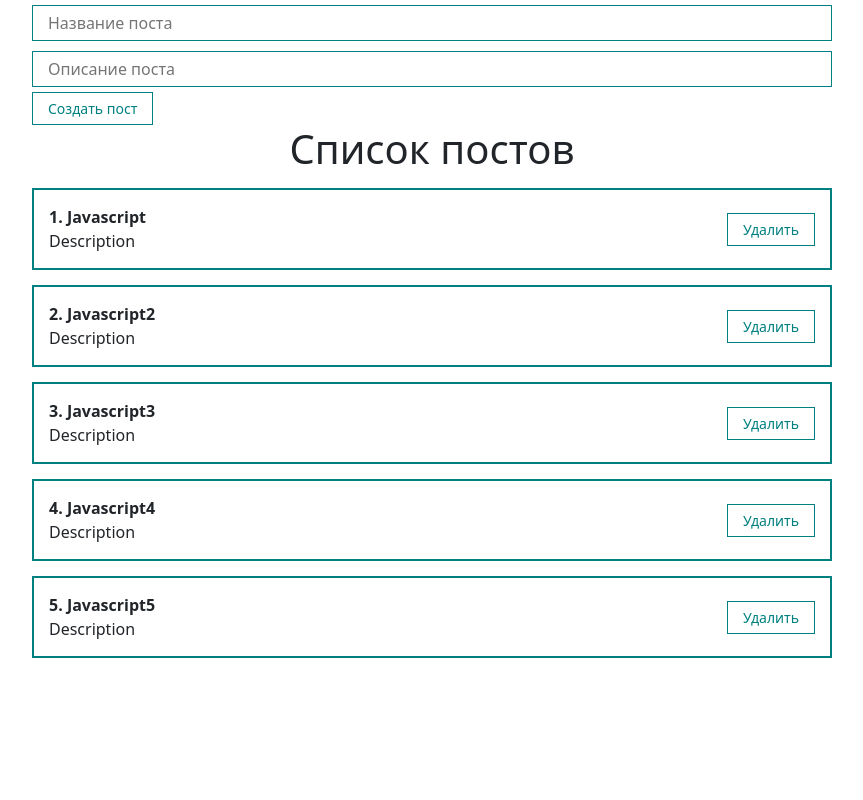
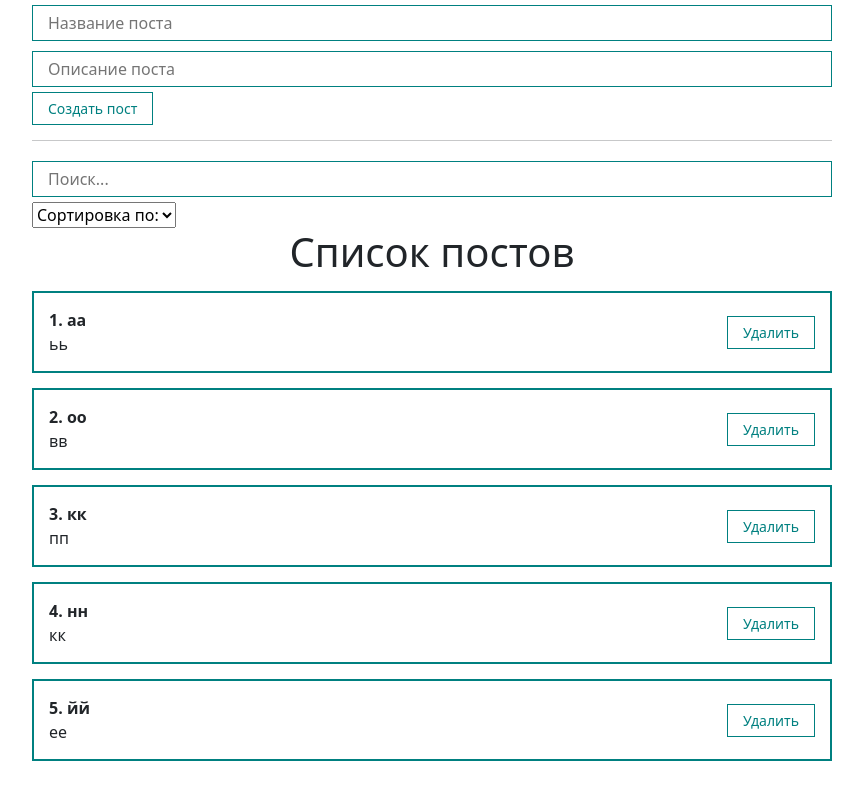
Before and after one commit to vas1levnv/react-test, a React (Create React App) app: page / in a window 1280 px wide. Shown: the whole page, without its empty margins (208-1071 px from the left). Built offline with nearby package versions, Linux system fonts and the light colour scheme.

Commit message:
фильтр и поиск у постов

```diff
--- a/src/App.js
+++ b/src/App.js
@@ -1,26 +1,37 @@
-import Counter from "./components/Counter";
 import './styles/App.css'
-import PostItem from "./components/PostItem";
-import {useState} from "react";
+import {useMemo, useState} from "react";
 import PostList from "./components/PostList";
-import MyButton from "./components/UI/button/MyButton";
+import PostForm from "./components/PostForm";
+import MySelect from "./components/UI/select/MySelect";
 import MyInput from "./components/UI/input/MyInput";
-import PostForm from "./components/PostForm";
+import PostFilter from "./components/PostFilter";
 
 function App() {
     const [posts, setPosts] = useState([
-        {id: 1, title: 'Javascript', body: 'Description'},
-        {id: 2, title: 'Javascript2', body: 'Description'},
-        {id: 3, title: 'Javascript3', body: 'Description'},
-        {id: 4, title: 'Javascript4', body: 'Description'},
-        {id: 5, title: 'Javascript5', body: 'Description'},
+        {id: 1, title: 'аа', body: 'ьь'},
+        {id: 2, title: 'оо', body: 'вв'},
+        {id: 3, title: 'кк', body: 'пп'},
+        {id: 4, title: 'нн', body: 'кк'},
+        {id: 5, title: 'йй', body: 'ее'},
     ])
 
+    const [filter, setFilter] = useState({sort: '', query: ''})
+
+    const sortedPosts = useMemo(() => {
+        console.log('function sortedPost')
+        if (filter.sort) {
+            return [...posts].sort((a, b) => a[filter.sort].localeCompare(b[filter.sort]))
+        }
+        return posts
+    }, [filter.sort, posts])
+
+    const sortedAndSearchedPosts = useMemo(() => {
+        return sortedPosts.filter(post => post.title.toLowerCase().includes(filter.query))
+    }, [filter.query, sortedPosts])
 
     const createPost = (newPost) => {
         setPosts([...posts, newPost])
     }
-
     const deletePost = (post) => {
         setPosts(posts.filter(p => p.id !== post.id))
     }
@@ -28,10 +39,12 @@
     return (
         <div className="App">
             <PostForm create={createPost}/>
-            {posts.length ?
-                <PostList posts={posts} deletePost={deletePost} title={'Список постов'}/>
-                : <h1 style={{textAlign: "center"}}>Постов пока нет</h1>
-            }
+            <hr style={{margin: "15px 0"}}/>
+            <PostFilter
+                filter={filter}
+                setFilter={setFilter}
+            />
+            <PostList posts={sortedAndSearchedPosts} deletePost={deletePost} title={'Список постов'}/>
         </div>
     )
 }
--- /dev/null
+++ b/src/components/PostFilter.js
@@ -0,0 +1,26 @@
+import React from 'react';
+import MyInput from "./UI/input/MyInput";
+import MySelect from "./UI/select/MySelect";
+
+const PostFilter = ({filter, setFilter,}) => {
+    return (
+        <div>
+            <MyInput
+                value={filter.query}
+                onChange={event => setFilter({...filter, query: event.target.value})}
+                placeholder="Поиск..."
+            />
+            <MySelect
+                value={filter.sort}
+                onChange={selectedSort => setFilter({...filter, sort: selectedSort})}
+                defaultValue="Сортировка по:"
+                options={[
+                    {value: 'title', name: 'По названию'},
+                    {value: 'body', name: 'По описанию'},
+                ]}
+            />
+        </div>
+    );
+};
+
+export default PostFilter;
--- a/src/components/PostList.js
+++ b/src/components/PostList.js
@@ -2,6 +2,11 @@
 import PostItem from "./PostItem";
 
 const PostList = ({posts, title, deletePost}) => {
+
+    if(!posts.length){
+       return <h1 style={{textAlign: "center"}}>Посты не найдены</h1>
+    }
+
     return (
         <div>
             <h1 style={{textAlign: "center"}}>{title}</h1>
--- /dev/null
+++ b/src/components/UI/select/MySelect.js
@@ -0,0 +1,17 @@
+import React from 'react';
+
+const MySelect = ({options, defaultValue, value, onChange}) => {
+    return (
+        <select value={value}
+                onChange={event=> onChange(event.target.value)}>
+            <option disabled value="">{defaultValue}</option>
+            {options.map(option =>
+                <option key={option.value} value={option.value}>
+                    {option.name}
+                </option>
+            )}
+        </select>
+    );
+};
+
+export default MySelect;
```
